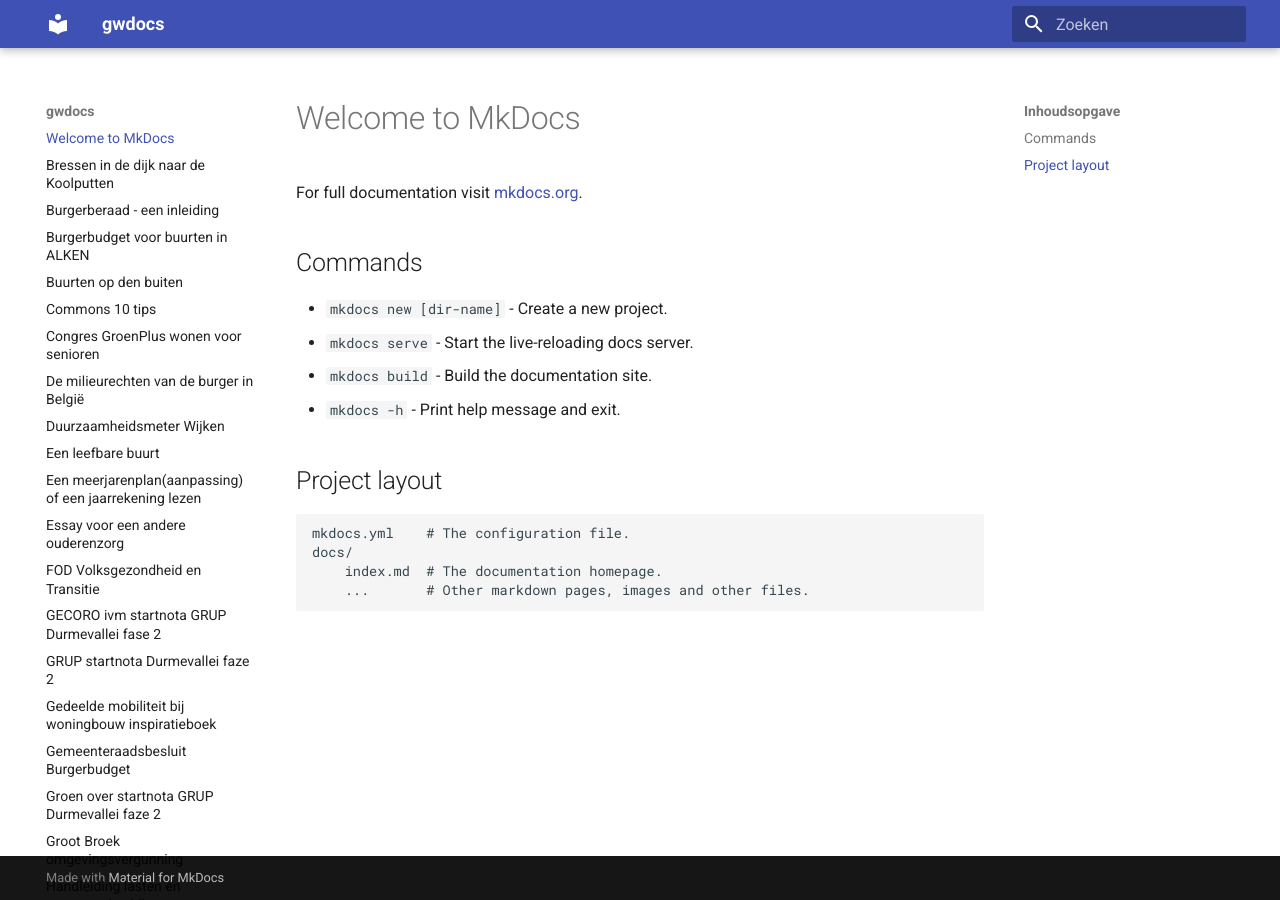
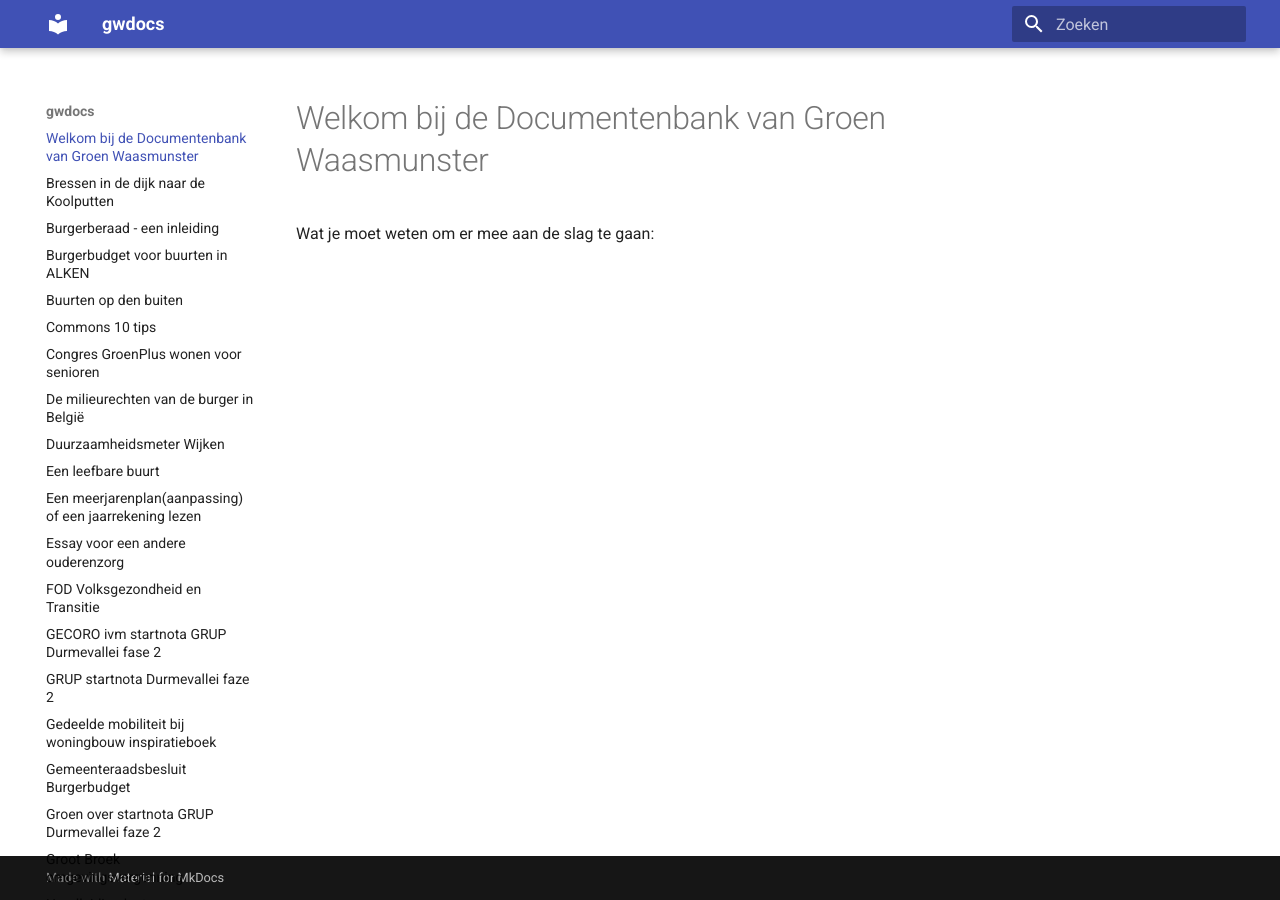
Before and after one commit to groenwaasmunster/gwdocs, an MkDocs documentation site: the page built from docs/index.md, in a window 1280 px wide. Built offline with MkDocs 1.6.1 and Material for MkDocs 9.7.7, drawn with Linux system fonts in a browser that asks for light colours.

Commit message:
Update index.md

```diff
--- a/docs/index.md
+++ b/docs/index.md
@@ -1,17 +1,3 @@
-# Welcome to MkDocs
+# Welkom bij de Documentenbank van Groen Waasmunster
 
-For full documentation visit [mkdocs.org](https://www.mkdocs.org).
-
-## Commands
-
-* `mkdocs new [dir-name]` - Create a new project.
-* `mkdocs serve` - Start the live-reloading docs server.
-* `mkdocs build` - Build the documentation site.
-* `mkdocs -h` - Print help message and exit.
-
-## Project layout
-
-    mkdocs.yml    # The configuration file.
-    docs/
-        index.md  # The documentation homepage.
-        ...       # Other markdown pages, images and other files.
+Wat je moet weten om er mee aan de slag te gaan:
```
